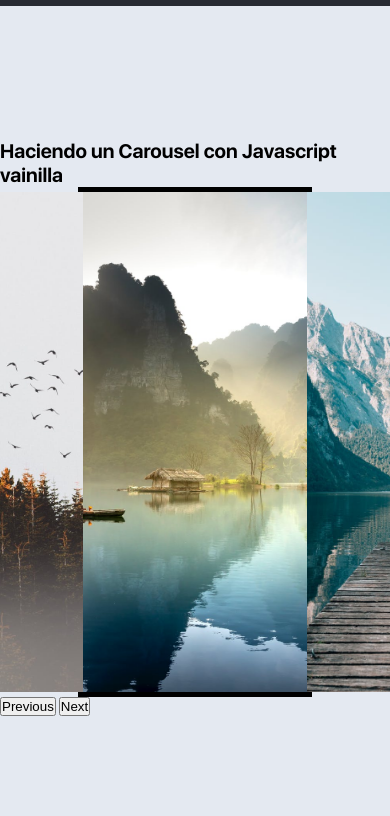
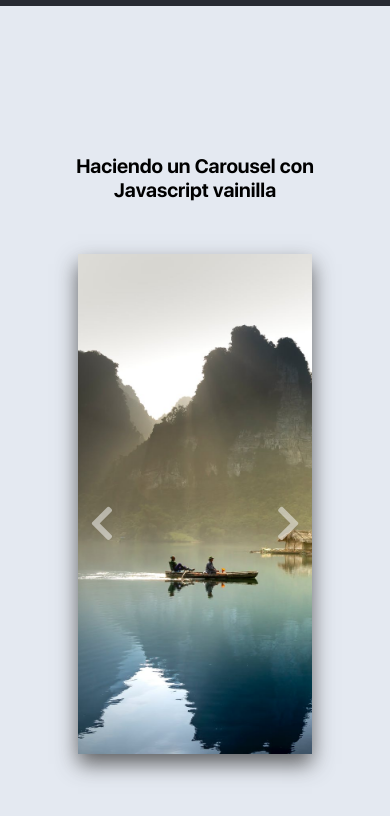
Before and after one commit to EugeSorgetti/desafio-javascript-1, a plain HTML site: page index.html in a window 390 px wide. Shown: the part 62-878 px from the top of the page. Drawn offline with Linux system fonts and the light colour scheme.

Commit message:
Carrusel (casi) responsive

```diff
--- a/coso.js
+++ b/coso.js
@@ -40,13 +40,33 @@ carouselSlide.style.transform = 'translate(' + (-size * counter) + 'px)';
 //Button listener
 
 next.addEventListener('click', ()=> {
+    if(counter >= carouselImages.length -1) return;
     carouselSlide.style.transition = "transform 0.4s ease-in-out";
     counter++;
     carouselSlide.style.transform = 'translateX(' + (-size*counter) + 'px)';
 });
 
 prev.addEventListener('click', ()=> {
+    if (counter <= 0) return;
     carouselSlide.style.transition = "transform 0.4s ease-in-out";
     counter--;
     carouselSlide.style.transform = 'translateX(' + (-size*counter) + 'px)';
 });
+
+carouselSlide.addEventListener('transitionend', ()=> {
+    if (carouselImages[counter].id === "last-clone") {
+        carouselSlide.style.transition = "none";
+        console.log("none");
+        counter = carouselImages.length - 2;
+        carouselSlide.style.transform = 'translateX(' + (-size*counter) + 'px)';
+    }
+});
+
+carouselSlide.addEventListener('transitionend', ()=> {
+    if (carouselImages[counter].id === "first-clone") {
+        carouselSlide.style.transition = "none";
+        console.log("none");
+        counter = carouselImages.length - counter;
+        carouselSlide.style.transform = 'translateX(' + (-size*counter) + 'px)';
+    }
+});
--- a/index.html
+++ b/index.html
@@ -5,6 +5,7 @@
     <meta http-equiv="X-UA-Compatible" content="IE=edge">
     <meta name="viewport" content="width=device-width, initial-scale=1.0">
     <title>Probando JS</title>
+    <link rel="stylesheet" href="https://pro.fontawesome.com/releases/v5.13.0/css/all.css">
     <link rel="stylesheet" href="style.css">
 </head>
 <body>
@@ -37,6 +38,8 @@
         <section>
             <h1> Haciendo un Carousel con Javascript vainilla</h1>
             <div class="carousel-container">
+                <i class="fas fa-chevron-left" id="prev-btn"></i>
+                <i class="fas fa-chevron-right" id="next-btn"></i>
                 <div class="carousel-slide">
                     <img src="image5.jpeg" id="last-clone" alt="">
                     <img src="image1.jpeg" alt="">
@@ -47,9 +50,6 @@
                     <img src="image1.jpeg" alt="" id="first-clone">
                 </div>
             </div>
-
-            <button id="prev-btn">Previous</button>
-            <button id="next-btn">Next</button>
         </section>
     </main>
     <footer>
--- a/style.css
+++ b/style.css
@@ -41,6 +41,10 @@ body {
     min-height: 100vh;
 }
 
+header {
+    z-index: 1;
+}
+
 .logo img {
     height: 48px;
 }
@@ -80,6 +84,7 @@ nav ul li a:visited {
     display: flex;
     justify-content: space-around;
     width: 30%;
+    z-index: 1;
 }
 
 .burger {
@@ -101,10 +106,21 @@ main {
     min-height: 100vh;
 }
 
+section {
+    width: 100%;
+}
+
+h1 {
+    text-align: center;
+    padding: 2rem;
+    margin: 2rem;
+}
 .carousel-container {
-    width: 60%;
+    position: relative;
+    width: 60vw;
     margin: auto;
-    border: 5px solid black;
+    box-shadow: rgb(63, 63, 63, 0.8) 0px 10px 20px 0;
+    overflow: hidden;
 }
 
 .carousel-slide {
@@ -113,9 +129,37 @@ main {
     height: 500px;
 }
 
-.carousel-container img {
-    width: 100%;
+.carousel-slide img {
+    width: 900px;
     object-fit: cover;
+}
+
+#prev-btn {
+    position: absolute;
+    top: 50%;
+    z-index: 10;
+    left: 5%;
+    font-size: 3rem;
+    color: white;
+    opacity: 0.5;
+    cursor: pointer;
+    text-shadow: grey 0 10px 10px 0;
+}
+
+#next-btn {
+    position: absolute;
+    top: 50%;
+    z-index: 10;
+    right: 5%;
+    font-size: 3rem;
+    color: white;
+    opacity: 0.5;
+    cursor: pointer;
+}
+
+#prev-btn:hover, #next-btn:hover {
+    opacity: 0.8;
+    transition: opacity 0.5s ease-in-out;
 }
 
 
@@ -157,6 +201,13 @@ main {
         display: block;
         cursor: pointer;
     }
+
+    .carousel-slide img {
+        width: 500px;
+        height: auto;
+        object-fit: cover;
+    }
+
 }
 
 .nav-active {
```
